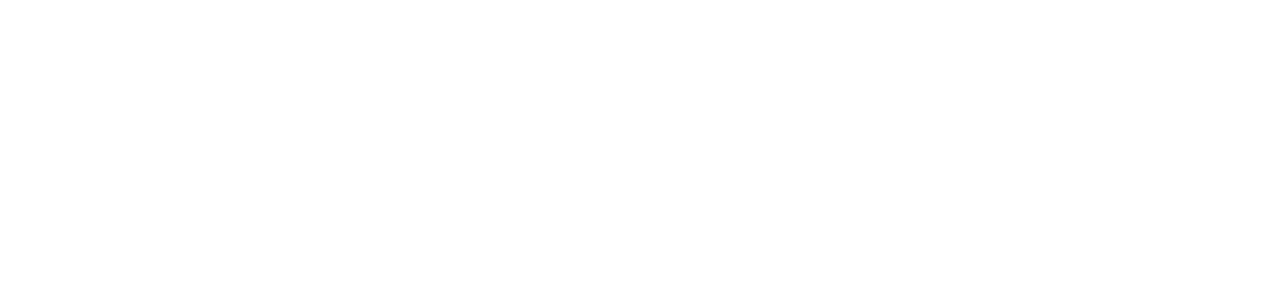
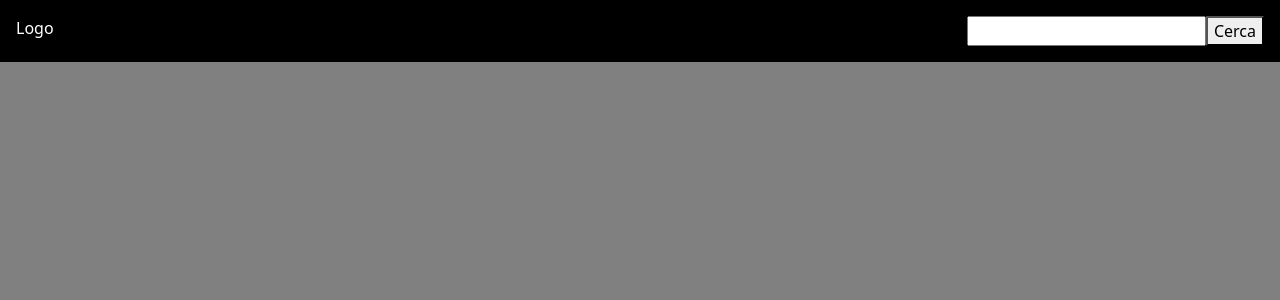
Before and after one commit to EricaMarzi/vite-boolflix, a Vue app: page / in a window 1280 px wide. Shown: the top 300 px of the page. Built offline with nearby package versions, Linux system fonts and the light colour scheme.

Commit message:
scheletro struttura header

```diff
--- a/src/App.vue
+++ b/src/App.vue
@@ -1,11 +1,19 @@
 <script>
 import axios from 'axios';
+import AppHeader from './components/AppHeader.vue';
+import AppMain from './components/AppMain.vue';
 export default {
-
+  name: 'Boolflix',
+  components: {
+    AppHeader, AppMain
+  }
 }
 </script>
 
-<template></template>
+<template>
+  <AppHeader />
+  <AppMain />
+</template>
 
 <style lang="scss">
 @use './assets/scss/style.scss' as *;
--- a/src/assets/scss/style.scss
+++ b/src/assets/scss/style.scss
@@ -0,0 +1,3 @@
+body {
+    background-color: gray;
+}
--- /dev/null
+++ b/src/components/AppHeader.vue
@@ -0,0 +1,24 @@
+<script>
+import SearchBar from './SearchBar.vue'
+export default {
+    name: 'AppHeader',
+    components: { SearchBar }
+}
+</script>
+
+<template>
+    <header class="d-flex justify-content-between p-3">
+        <div class="text-white">
+            Logo
+        </div>
+        <div>
+            <SearchBar />
+        </div>
+    </header>
+</template>
+
+<style lang="scss" scoped>
+header {
+    background-color: black;
+}
+</style>
--- /dev/null
+++ b/src/components/AppMain.vue
@@ -0,0 +1,9 @@
+<script>
+export default {
+    name: 'AppMain',
+}
+</script>
+
+<template></template>
+
+<style lang="scss"></style>
--- /dev/null
+++ b/src/components/SearchBar.vue
@@ -0,0 +1,15 @@
+<script>
+export default {
+    name: 'SearchBar'
+}
+</script>
+
+<template>
+    <!--@submit.prevent-->
+    <form>
+        <input type="text">
+        <button>Cerca</button>
+    </form>
+</template>
+
+<style lang="scss"></style>
```
